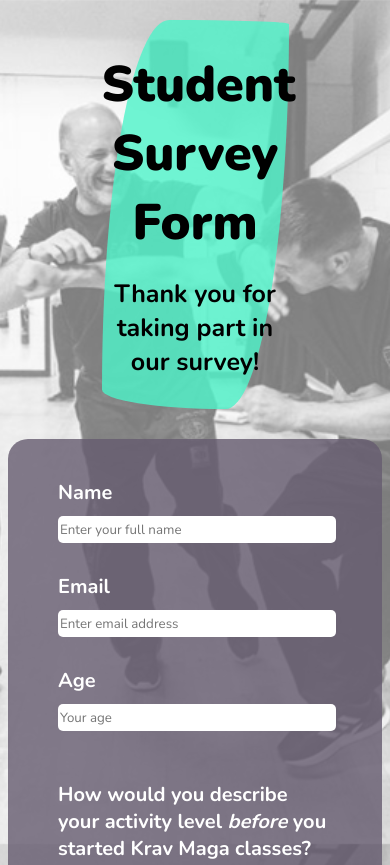
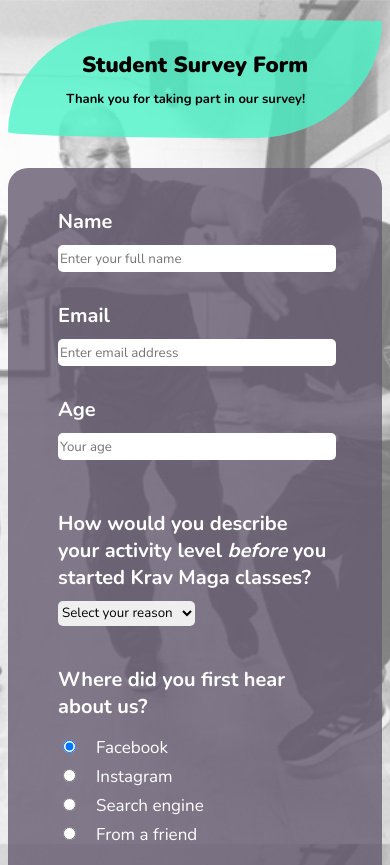
Before and after one commit to LivBurton/Survey-Form, a plain HTML site: page index.html in a window 390 px wide. Shown: the top 865 px of the page. Drawn offline with nearby package versions, Linux system fonts and the light colour scheme.

Commit message:
Responsive Commit

```diff
--- a/index.html
+++ b/index.html
@@ -3,6 +3,7 @@
 
 <head>
 	<meta charset="utf-8">
+	<meta name="viewport" content="width=device-width, initial-scale=1.0">
 	<link rel="stylesheet" type="text/css" href="style.css">
 	<link href="https://fonts.googleapis.com/css2?family=Nunito:wght@400;700;900&display=swap" rel="stylesheet">
 	<title>Survey Form</title>
--- a/style.css
+++ b/style.css
@@ -12,15 +12,16 @@ body {
 
 .header {
 	background-color: hsl(165, 88%, 63%, 0.8);
-	width: 50%;
-	margin: auto;
+	width: 80%;
+	margin: 0 auto;
 	border-radius: 36% 64% 34% 66% / 95% 1% 99% 5%;
 	border-color: hsl(270, 10%, 40%);
+	//display: flow-root;
 }
 
 h1 {
 	font-weight: 900;
-	font-size: 50px;
+	//font-size: 50px;
 	text-align: center;
 	margin-bottom: 2px;
 	margin-top: 20px;
@@ -28,12 +29,41 @@ h1 {
 }
 
 .pDescription {
-	font-size: 25px;
+	//	font-size: 25px;
 	text-align: center;
 	margin-top: 20px;
 	margin-bottom: 30px;
 	font-weight: 700;
 	padding-bottom: 30px;
+	//width:80%;
+}
+
+/* If the screen size is 601px wide or more */
+@media screen and (min-width: 601px) {
+	h1 {
+		font-size: 50px;
+	}
+
+	.pDescription {
+		font-size: 25px;
+	}
+}
+
+/* If the screen size is 600px wide or less */
+@media screen and (max-width: 600px) {
+	.header {
+		width: 100%;
+	}
+
+	h1 {
+		font-size: 22px;
+	}
+
+	.pDescription {
+		font-size: 13px;
+		width: 95%;
+		margin-top: 10px;
+	}
 }
 
 form {
```
